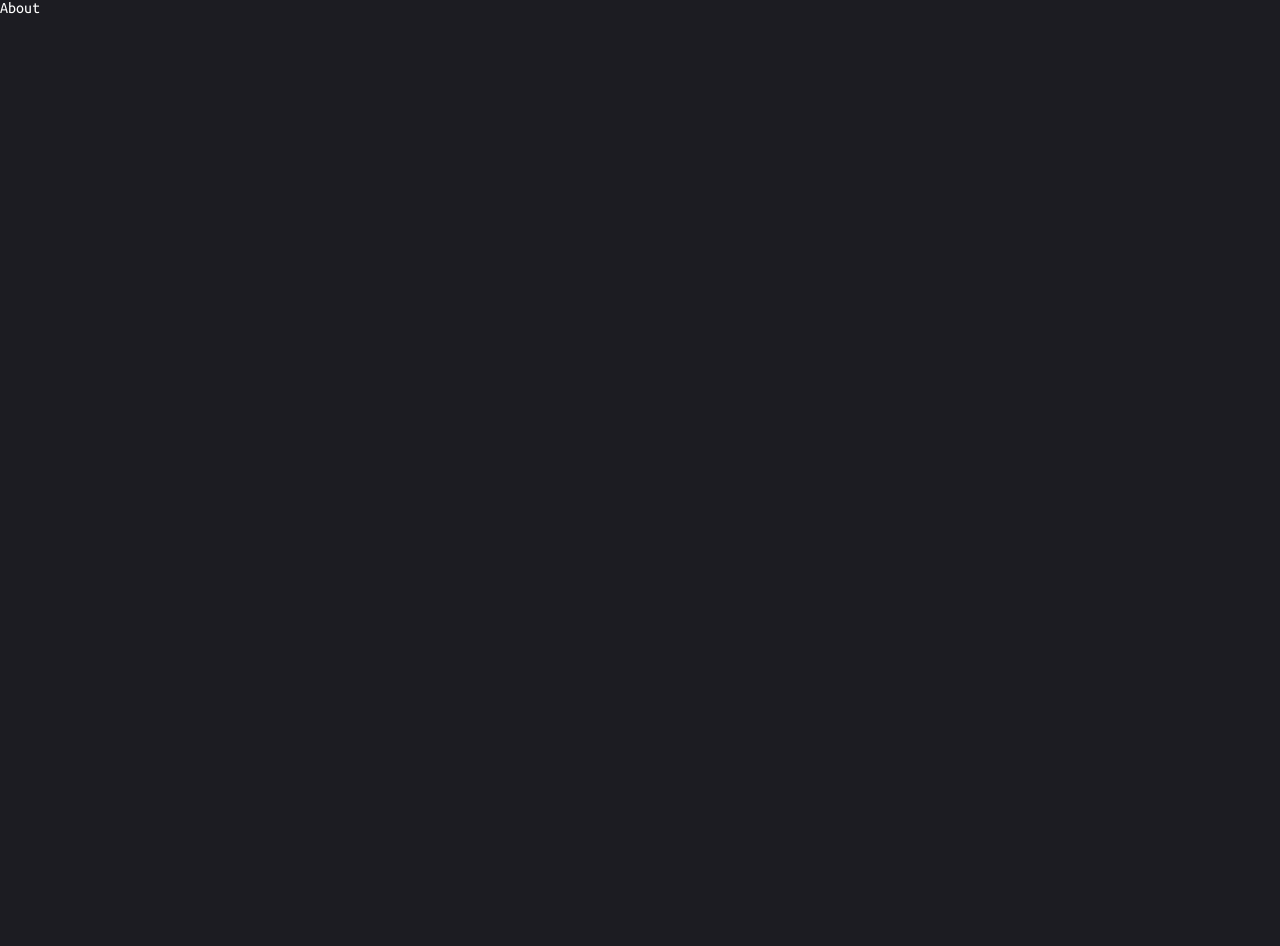
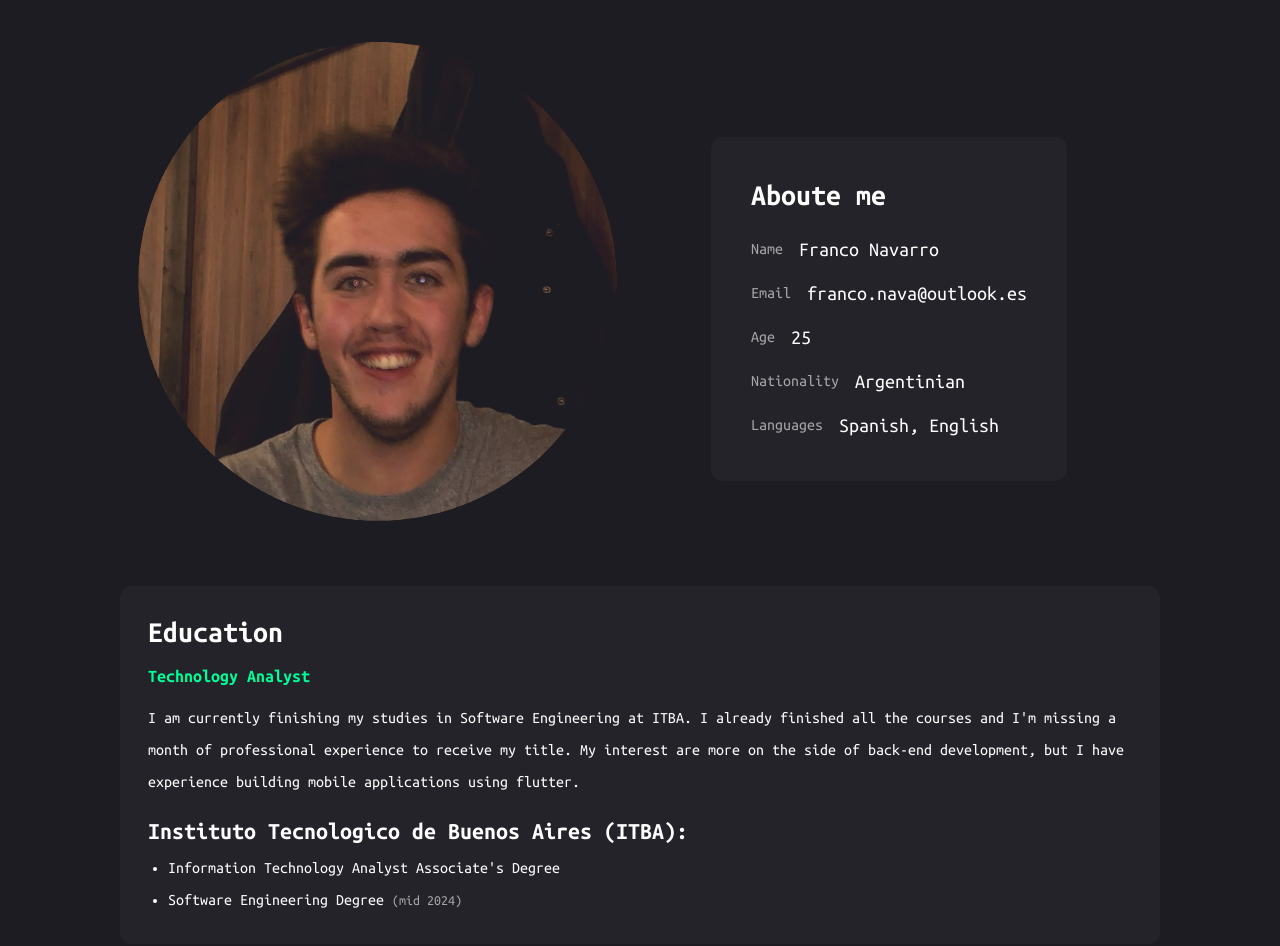
Before and after one commit to navfran98/portfolio, a Next.js app: page /about in a window 1280 px wide. Shown: the part 152-1098 px from the top of the page. Before the commit the page ends 800 px from the top, so only its background shows below. Built offline with nearby package versions, Linux system fonts and the light colour scheme; a web font is replaced by a local one.

Commit message:
about page and header fixed

```diff
--- a/app/ITBA/page.jsx
+++ b/app/ITBA/page.jsx
@@ -3,7 +3,7 @@ import Courses from "@/components/Courses"
 const ITBA = () => {
     return (
         <section className="h-full mb-10">
-            <div className="mx-10 lg:mx-20 px-5 py-5 rounded-lg bg-seconday">
+            <div className="mx-10 mt-14 lg:mx-20 px-5 py-5 rounded-lg bg-seconday">
                 <Courses />
             </div>
         </section>
--- a/app/about/page.jsx
+++ b/app/about/page.jsx
@@ -1,9 +1,29 @@
-import React from 'react'
+import PersonalInfo from "@/components/PersonalInfo"
+import EducationInfo from "@/components/EducationInfo";
+import Image from 'next/image';
+import Photo from "@/components/Photo";
+
 
 const About = () => {
     return (
-        <div>About</div>
+        <section className="h-full m-10">
+            <div >
+                <div className="flex flex-col md:flex-row items-center justify-center gap">
+                    <div className="place-self-center">
+                        <Photo />
+                    </div>
+                    <div className="mx-10 mt-14 lg:mx-20 p-10 rounded-xl bg-seconday sm:place-self-center">
+                        <h2 className="h2 text-3xl">Aboute me</h2>
+                        <PersonalInfo />
+                    </div>
+                </div>
+                <div className="mx-10 mt-14 lg:mx-20 px-7 py-7 rounded-xl bg-seconday">
+                    <h2 className="h2 text-3xl">Education</h2>
+                    <EducationInfo />
+                </div>
+            </div>
+        </section>
     )
 }
 
-export default About
+export default About;
--- /dev/null
+++ b/components/EducationInfo.jsx
@@ -0,0 +1,17 @@
+
+const EducationInfo = () => {
+    return (
+        <div className="flex flex-col">
+            <span className="text-accent font-semibold text-lg my-3">Technology Analyst</span>
+            <p>I am currently finishing my studies in Software Engineering at ITBA. I already finished all the courses and I'm missing a month of professional experience to receive my title. My interest are more on the side of back-end development, but I have experience building mobile applications using flutter.</p>
+
+            <h3 className="h3 text-md mt-5">Instituto Tecnologico de Buenos Aires (ITBA): </h3>
+            <ul className="list-disc mt-2">
+                <li className="mx-5">Information Technology Analyst Associate's Degree</li>
+                <li className="mx-5">Software Engineering Degree <span className=" text-sm text-white/60">(mid 2024)</span></li>
+            </ul>
+        </div>
+    )
+}
+
+export default EducationInfo;
--- a/components/Header.jsx
+++ b/components/Header.jsx
@@ -6,7 +6,7 @@ import MobileNav from "./MobileNav";
 const Header = () => {
     return (
         <header className="py-8 xl:py-12 text-white">
-            <div className="container mx-auto flex justify-between items-center">
+            <div className="mx-10 flex justify-between items-center">
                 {/* Logo */}
                 <Link href="/">
                     <h1 className="text-5xl font-semibold">Franco<span className="text-accent">.</span></h1>
--- /dev/null
+++ b/components/PersonalInfo.jsx
@@ -0,0 +1,40 @@
+const info = [
+    {
+        field: 'Name',
+        value: 'Franco Navarro'
+    },
+    {
+        field: 'Email',
+        value: 'franco.nava@outlook.es'
+    },
+    {
+        field: 'Age',
+        value: '25'
+    },
+    {
+        field: 'Nationality',
+        value: 'Argentinian'
+    },
+    {
+        field: 'Languages',
+        value: 'Spanish, English'
+    }
+]
+
+
+const PersonalInfo = () => {
+    return (
+        <ul className="flex flex-col mt-5 gap-y-3">
+            {info.map((info, index) => {
+                return (
+                    <li key={index} className="flex items-center justify-start gap-4">
+                        <span className="text-white/60">{info.field}</span>
+                        <span className="text-xl">{info.value}</span>
+                    </li>
+                )
+            })}
+        </ul>
+    )
+}
+
+export default PersonalInfo;
--- a/components/SkillGrid.jsx
+++ b/components/SkillGrid.jsx
@@ -66,7 +66,7 @@ const skills = [
 
 const SkillGrid = () => {
     return (
-        <div className="grid grid-flow-rows grid-cols-1 sm:grid-cols-2 lg:grid-cols-3 xl:grid-cols-4 gap-x-5 gap-y-8 mx-5 sm:mx-20 my-10">
+        <div className="grid grid-flow-rows grid-cols-1 sm:grid-cols-2 lg:grid-cols-3 xl:grid-cols-4 gap-x-5 gap-y-8 mx-10 sm:mx-20 xl:mx-30 my-10">
             {skills.map((skill, index) => {
                 return (
                     <div key={index} className="border rounded-2xl border-accent px-2 py-5">
```
